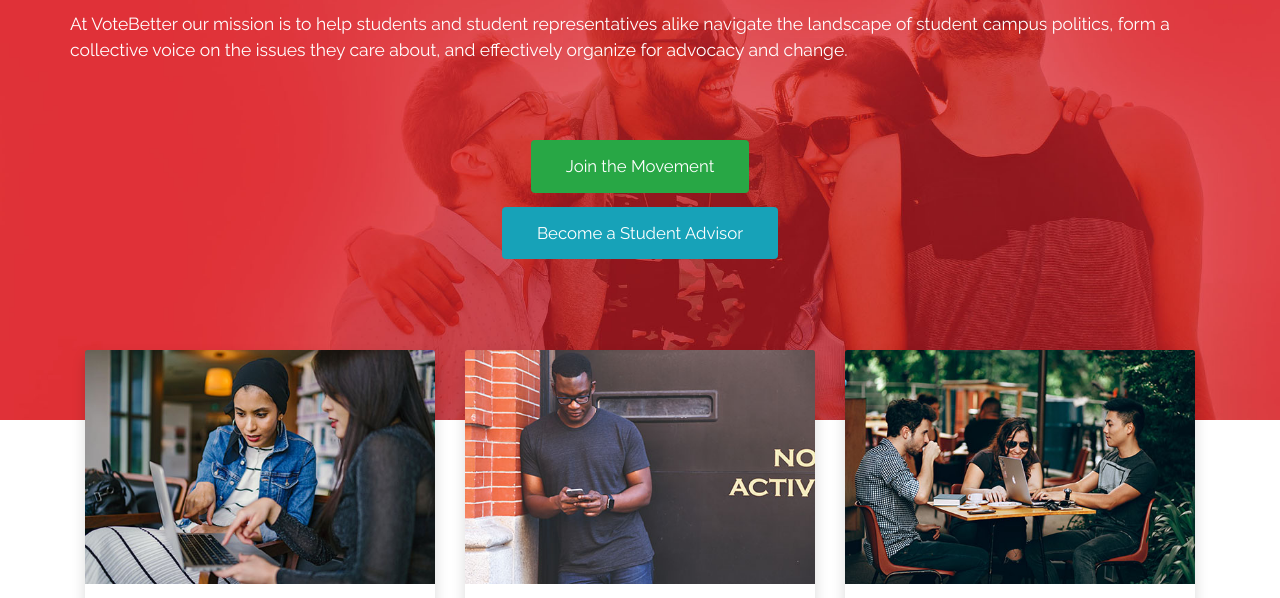
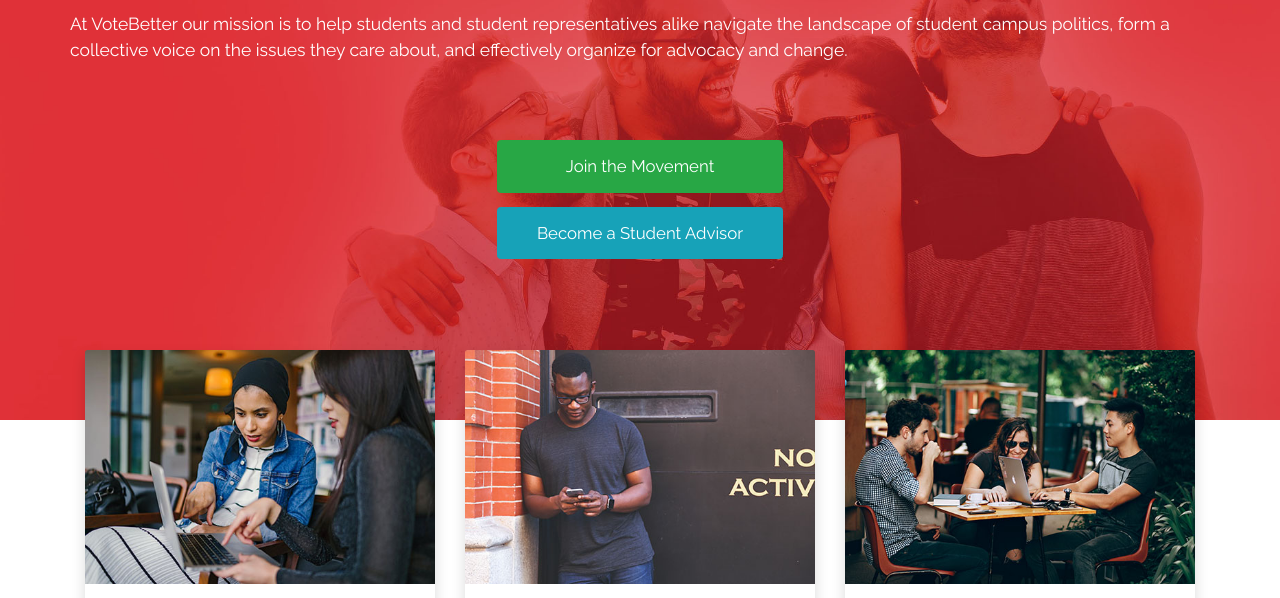
Before and after one commit to votebetterapp/landing-page, a website: page index.html in a window 1280 px wide. Shown: the part 202-800 px from the top of the page. Drawn offline with nearby package versions, Linux system fonts and the light colour scheme; files that its build step writes are made by us from their sources.

Commit message:
make second button same length as first

```diff
--- a/scss/index.scss
+++ b/scss/index.scss
@@ -57,6 +57,7 @@
     padding-bottom: 0.5em;
 
     a {
+      width: 17em;
       font-size: 1.2em;
       font-weight: 500;
       padding: 0.755em 2em;
```
